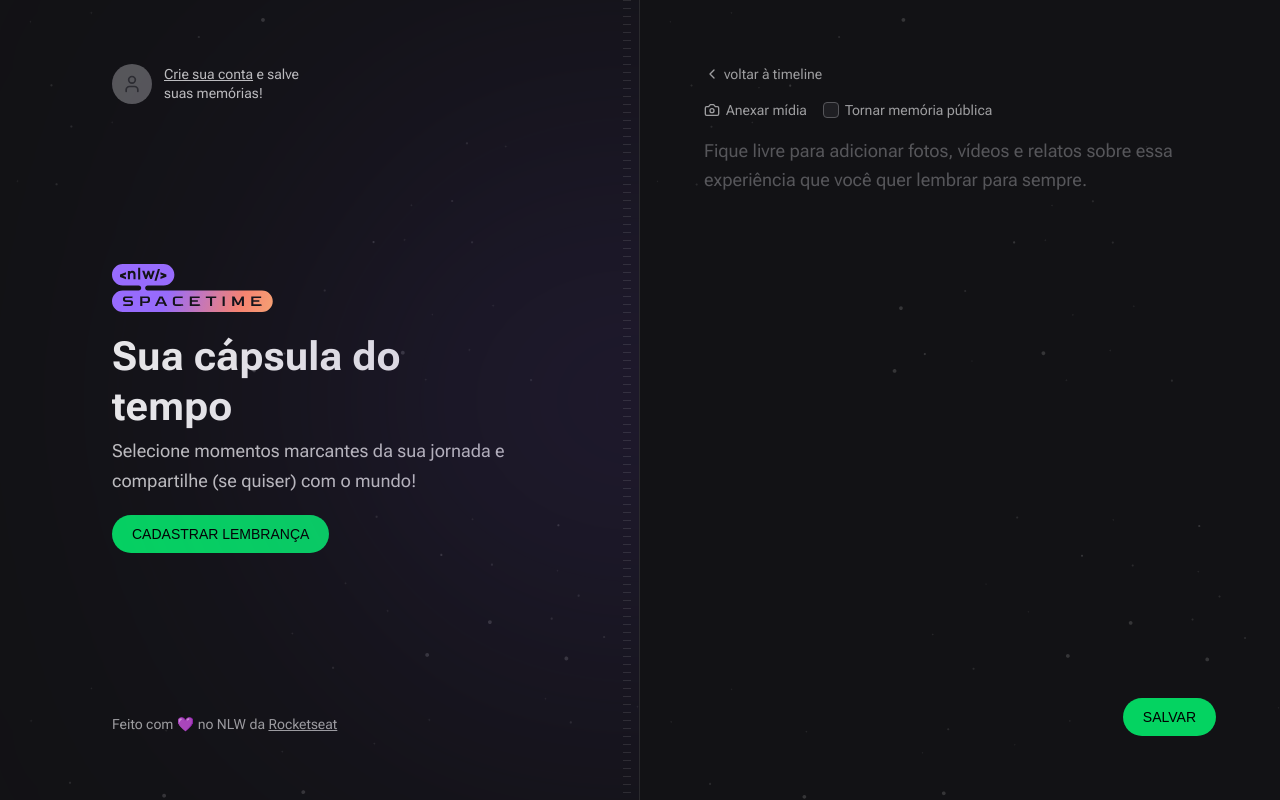
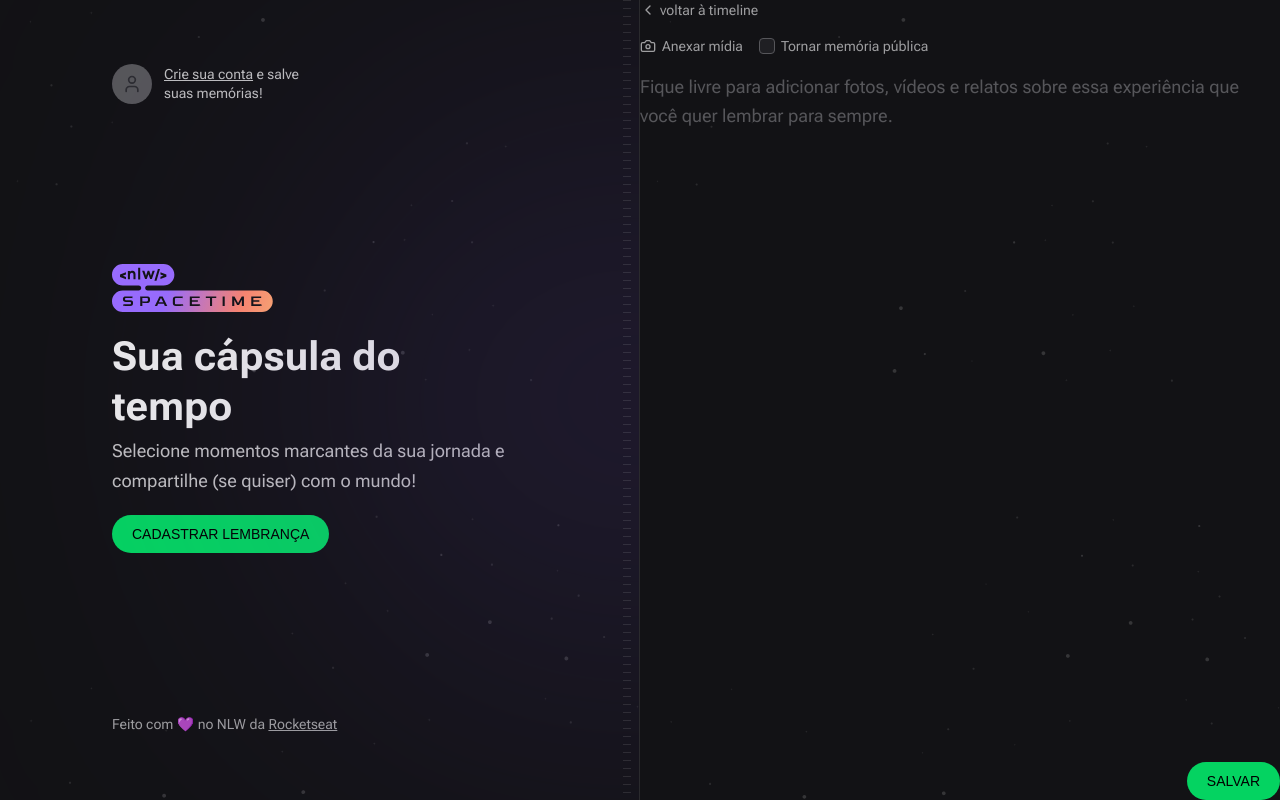
Before and after one commit to gustavotassi/nlw-spacetime, a Next.js app in the folder web/: page /memories/new in a window 1280 px wide. Built offline with nearby package versions, Linux system fonts and the light colour scheme; no server answers; a web font is replaced by a local one.

Commit message:
style(web): make only right hand side of screen scrollable

```diff
--- a/web/src/app/layout.tsx
+++ b/web/src/app/layout.tsx
@@ -49,7 +49,7 @@
           </div>
 
           {/* Right */}
-          <div className="flex flex-col bg-[url(../assets/bg-stars.svg)] bg-cover p-16 ">
+          <div className="flex max-h-screen flex-col overflow-y-scroll bg-[url(../assets/bg-stars.svg)] bg-cover">
             {children}
           </div>
         </main>
```
